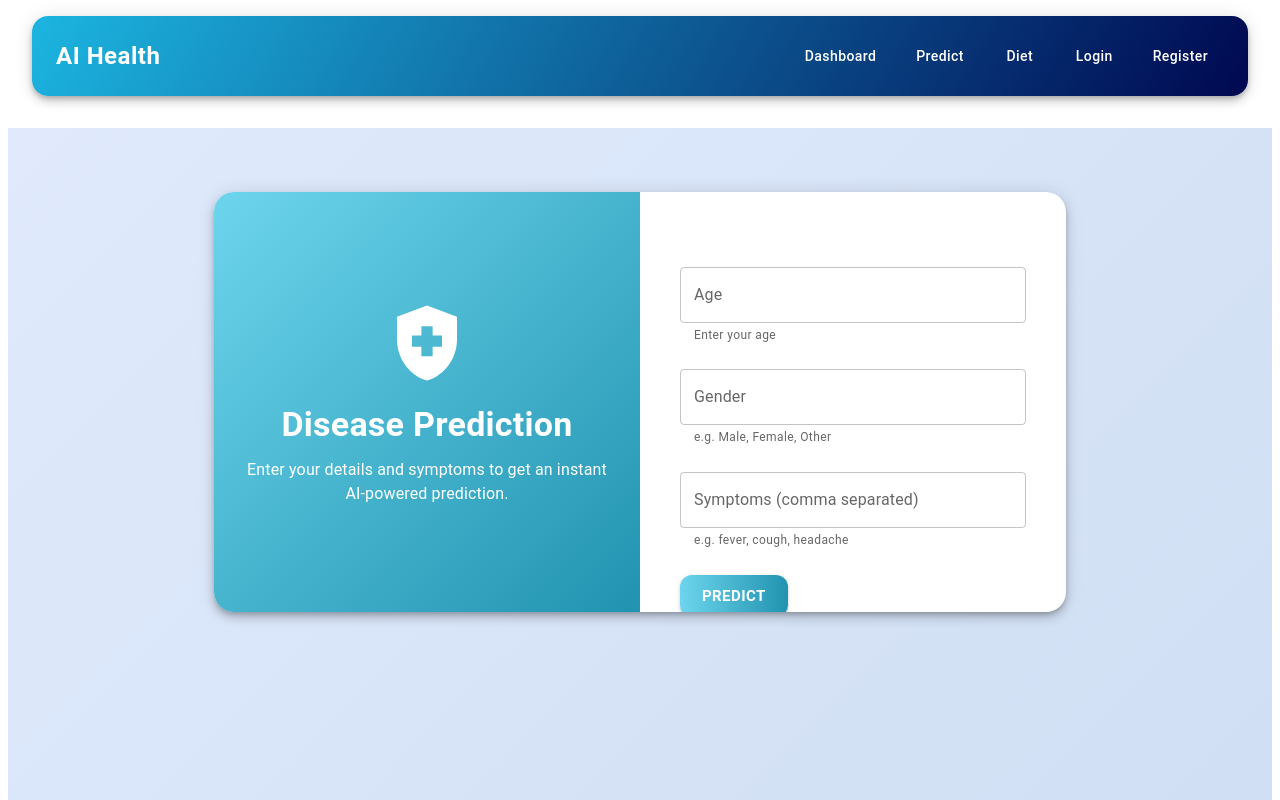
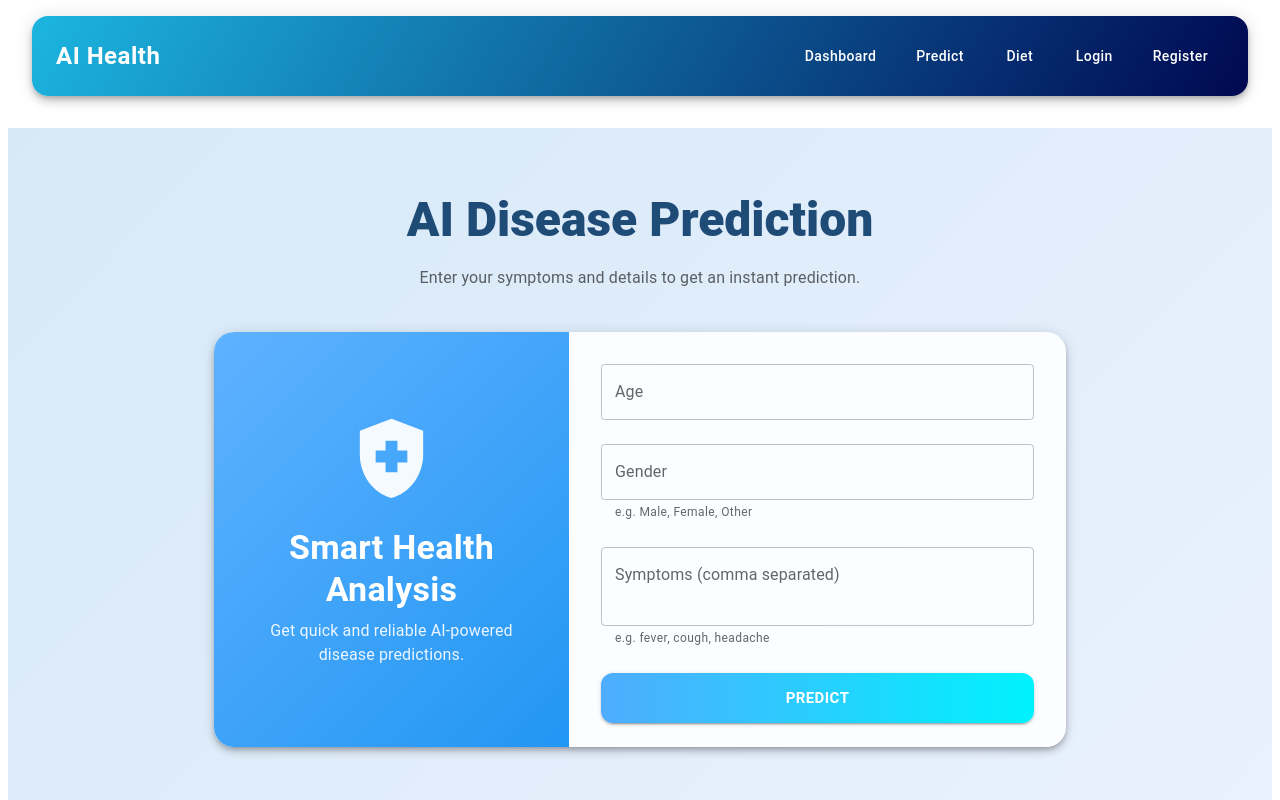
Before and after one commit to ritikpandeyyy/ai-disease-prediction, a React (Create React App) app in the folder frontend/: page /predict in a window 1280 px wide. Shown: the top 800 px of the page. Built offline with nearby package versions, Linux system fonts and the light colour scheme.

Commit message:
predict update

```diff
--- a/frontend/src/pages/Diet.js
+++ b/frontend/src/pages/Diet.js
@@ -1,19 +1,19 @@
-
 import React, { useState } from 'react';
-import { Container, Typography, Box, TextField, Button, Alert, List, ListItem, Card, CardContent, Grid, Stack } from '@mui/material';
+import {
+  Container, Typography, Box, TextField, Button, Alert, List, ListItem,
+  Card, CardContent, Grid, Stack, Chip
+} from '@mui/material';
 import axios from 'axios';
 import { motion } from 'framer-motion';
-import RestaurantIcon from '@mui/icons-material/Restaurant';
 import EmojiFoodBeverageIcon from '@mui/icons-material/EmojiFoodBeverage';
+import RestaurantMenuIcon from '@mui/icons-material/RestaurantMenu';
 
 export default function Diet() {
   const [form, setForm] = useState({ age: '', gender: '', healthGoal: '' });
   const [result, setResult] = useState(null);
   const [error, setError] = useState('');
 
-  const handleChange = e => {
-    setForm({ ...form, [e.target.name]: e.target.value });
-  };
+  const handleChange = e => setForm({ ...form, [e.target.name]: e.target.value });
 
   const handleSubmit = async e => {
     e.preventDefault();
@@ -22,49 +22,174 @@ export default function Diet() {
     try {
       const res = await axios.post('http://localhost:5001/api/diet', form);
       setResult(res.data);
-    } catch (err) {
-      setError('Recommendation failed');
+    } catch {
+      setError('Failed to fetch recommendations');
     }
   };
 
   return (
-    <Box sx={{ minHeight: '80vh', background: 'linear-gradient(135deg, #e0eafc 0%, #cfdef3 100%)', py: 8 }}>
+    <Box
+      sx={{
+        minHeight: '100vh',
+        py: 8,
+        background: 'linear-gradient(135deg, #d7e9f7 0%, #f0f7ff 100%)',
+      }}
+    >
       <Container maxWidth="md">
-        <motion.div initial={{ opacity: 0, y: 40 }} animate={{ opacity: 1, y: 0 }} transition={{ duration: 0.7 }}>
-          <Card elevation={6} sx={{ borderRadius: 5, p: 0, overflow: 'hidden', display: 'flex', minHeight: 420 }}>
+
+        {/* HEADER */}
+        <motion.div
+          initial={{ opacity: 0, y: 25 }}
+          animate={{ opacity: 1, y: 0 }}
+          transition={{ duration: 0.6 }}
+        >
+          <Typography variant="h3" fontWeight={800} align="center" color="#1f4b77" mb={2}>
+            Personalized Diet Plan
+          </Typography>
+          <Typography variant="subtitle1" align="center" color="text.secondary" mb={5}>
+            Enter your details to generate an AI-powered healthy diet recommendation.
+          </Typography>
+        </motion.div>
+
+        {/* MAIN CARD */}
+        <motion.div
+          initial={{ opacity: 0, y: 50 }}
+          animate={{ opacity: 1, y: 0 }}
+          transition={{ duration: 0.8 }}
+        >
+          <Card
+            elevation={5}
+            sx={{
+              borderRadius: 5,
+              overflow: 'hidden',
+              backdropFilter: 'blur(10px)',
+              background: 'rgba(255,255,255,0.8)',
+            }}
+          >
             <Grid container>
-              <Grid item xs={12} md={6} sx={{ background: 'linear-gradient(135deg, #e0eafc 0%, #cfdef3 100%)', display: 'flex', flexDirection: 'column', alignItems: 'center', justifyContent: 'center', p: 4 }}>
-                <EmojiFoodBeverageIcon sx={{ fontSize: 90, color: '#6dd5ed', mb: 2 }} />
-                <Typography variant="h4" fontWeight={700} color="#2193b0" gutterBottom>Diet Recommendation</Typography>
-                <Typography variant="body1" color="textSecondary" align="center">
-                  Get a personalized diet plan based on your health goals and profile.
+
+              {/* LEFT SIDE */}
+              <Grid
+                item
+                xs={12}
+                md={5}
+                sx={{
+                  background: 'linear-gradient(135deg, #84d8f6 0%, #6db3f2 100%)',
+                  p: 4,
+                  display: 'flex',
+                  flexDirection: 'column',
+                  alignItems: 'center',
+                  justifyContent: 'center',
+                  color: 'white',
+                  textAlign: 'center',
+                }}
+              >
+                <motion.div
+                  animate={{ y: [0, -10, 0] }}
+                  transition={{ repeat: Infinity, duration: 3 }}
+                >
+                  <EmojiFoodBeverageIcon sx={{ fontSize: 90, opacity: 0.9 }} />
+                </motion.div>
+
+                <Typography variant="h4" fontWeight={700} mt={2}>
+                  Eat Smart, Live Better
+                </Typography>
+                <Typography variant="body1" sx={{ mt: 1, opacity: 0.9 }}>
+                  AI crafts your perfect diet based on habits and goals.
                 </Typography>
               </Grid>
-              <Grid item xs={12} md={6}>
-                <CardContent sx={{ p: { xs: 3, md: 5 }, height: '100%', display: 'flex', flexDirection: 'column', justifyContent: 'center' }}>
+
+              {/* RIGHT SIDE (FORM) */}
+              <Grid item xs={12} md={7}>
+                <CardContent sx={{ p: 4 }}>
                   <form onSubmit={handleSubmit}>
                     <Stack spacing={3}>
-                      <TextField label="Age" name="age" fullWidth value={form.age} onChange={handleChange} helperText="Enter your age" variant="outlined" />
-                      <TextField label="Gender" name="gender" fullWidth value={form.gender} onChange={handleChange} helperText="e.g. Male, Female, Other" variant="outlined" />
-                      <TextField label="Health Goal" name="healthGoal" fullWidth value={form.healthGoal} onChange={handleChange} helperText="e.g. weight loss, muscle gain, diabetes" variant="outlined" />
+                      <TextField
+                        label="Age"
+                        name="age"
+                        value={form.age}
+                        onChange={handleChange}
+                        fullWidth
+                        variant="outlined"
+                      />
+                      <TextField
+                        label="Gender"
+                        name="gender"
+                        value={form.gender}
+                        onChange={handleChange}
+                        fullWidth
+                        variant="outlined"
+                        helperText="e.g. Male, Female, Other"
+                      />
+                      <TextField
+                        label="Health Goal"
+                        name="healthGoal"
+                        value={form.healthGoal}
+                        onChange={handleChange}
+                        fullWidth
+                        variant="outlined"
+                        helperText="e.g. weight loss, muscle gain, diabetes"
+                      />
+
                       <motion.div whileHover={{ scale: 1.05 }} whileTap={{ scale: 0.97 }}>
-                        <Button type="submit" variant="contained" size="large" sx={{ background: 'linear-gradient(90deg, #6dd5ed 0%, #2193b0 100%)', fontWeight: 600, borderRadius: 3 }}>Get Recommendation</Button>
+                        <Button
+                          type="submit"
+                          variant="contained"
+                          size="large"
+                          fullWidth
+                          sx={{
+                            py: 1.5,
+                            borderRadius: 3,
+                            background: 'linear-gradient(90deg, #4facfe 0%, #00f2fe 100%)',
+                            fontWeight: 700,
+                            letterSpacing: 0.5,
+                          }}
+                        >
+                          Get My Diet Plan
+                        </Button>
                       </motion.div>
                     </Stack>
                   </form>
-                  {result && (
-                    <Alert severity="success" sx={{ mt: 3 }}>
-                      <Typography variant="subtitle1">Recommendations:</Typography>
-                      <List>
-                        {result.recommendations.map((rec, idx) => (
-                          <ListItem key={idx}>{rec}</ListItem>
-                        ))}
-                      </List>
+
+                  {/* ERROR */}
+                  {error && (
+                    <Alert severity="error" sx={{ mt: 3 }}>
+                      {error}
                     </Alert>
                   )}
-                  {error && <Alert severity="error" sx={{ mt: 3 }}>{error}</Alert>}
+
+                  {/* RESULT */}
+                  {result && (
+                    <motion.div
+                      initial={{ opacity: 0, y: 20 }}
+                      animate={{ opacity: 1, y: 0 }}
+                      transition={{ duration: 0.6 }}
+                    >
+                      <Alert
+                        severity="success"
+                        sx={{ mt: 4, borderRadius: 3, background: '#e8fdf1' }}
+                        icon={<RestaurantMenuIcon />}
+                      >
+                        <Typography variant="h6" fontWeight={600} mb={1}>
+                          Your Recommendations:
+                        </Typography>
+                        <List>
+                          {result.recommendations.map((rec, idx) => (
+                            <ListItem key={idx}>
+                              <Chip
+                                label={rec}
+                                color="primary"
+                                sx={{ background: '#6dd5ed', color: 'white', fontWeight: 600 }}
+                              />
+                            </ListItem>
+                          ))}
+                        </List>
+                      </Alert>
+                    </motion.div>
+                  )}
                 </CardContent>
               </Grid>
+
             </Grid>
           </Card>
         </motion.div>
--- a/frontend/src/pages/Predict.js
+++ b/frontend/src/pages/Predict.js
@@ -1,9 +1,10 @@
-
 import React, { useState } from 'react';
-import { Container, Typography, Box, TextField, Button, Alert, Card, CardContent, Grid, Stack, Divider } from '@mui/material';
+import {
+  Container, Typography, Box, TextField, Button, Alert, Card,
+  CardContent, Grid, Stack, LinearProgress, Chip
+} from '@mui/material';
 import axios from 'axios';
 import { motion } from 'framer-motion';
-import LocalHospitalIcon from '@mui/icons-material/LocalHospital';
 import HealthAndSafetyIcon from '@mui/icons-material/HealthAndSafety';
 
 export default function Predict() {
@@ -11,9 +12,7 @@ export default function Predict() {
   const [result, setResult] = useState(null);
   const [error, setError] = useState('');
 
-  const handleChange = e => {
-    setForm({ ...form, [e.target.name]: e.target.value });
-  };
+  const handleChange = e => setForm({ ...form, [e.target.name]: e.target.value });
 
   const handleSubmit = async e => {
     e.preventDefault();
@@ -22,45 +21,216 @@ export default function Predict() {
     try {
       const res = await axios.post('http://localhost:5001/api/predict', form);
       setResult(res.data);
-    } catch (err) {
+    } catch {
       setError('Prediction failed');
     }
   };
 
   return (
-    <Box sx={{ minHeight: '80vh', background: 'linear-gradient(135deg, #e0eafc 0%, #cfdef3 100%)', py: 8 }}>
+    <Box
+      sx={{
+        minHeight: '100vh',
+        py: 8,
+        background: 'linear-gradient(135deg, #d7e9f7 0%, #ecf2ff 100%)',
+      }}
+    >
       <Container maxWidth="md">
-        <motion.div initial={{ opacity: 0, y: 40 }} animate={{ opacity: 1, y: 0 }} transition={{ duration: 0.7 }}>
-          <Card elevation={6} sx={{ borderRadius: 5, p: 0, overflow: 'hidden', display: 'flex', minHeight: 420 }}>
+
+        {/* HEADER */}
+        <motion.div
+          initial={{ opacity: 0, y: 25 }}
+          animate={{ opacity: 1, y: 0 }}
+          transition={{ duration: 0.6 }}
+        >
+          <Typography
+            variant="h3"
+            fontWeight={800}
+            align="center"
+            color="#1f4b77"
+            mb={2}
+          >
+            AI Disease Prediction
+          </Typography>
+
+          <Typography
+            variant="subtitle1"
+            align="center"
+            color="text.secondary"
+            mb={5}
+          >
+            Enter your symptoms and details to get an instant prediction.
+          </Typography>
+        </motion.div>
+
+        {/* MAIN CARD */}
+        <motion.div
+          initial={{ opacity: 0, y: 35 }}
+          animate={{ opacity: 1, y: 0 }}
+          transition={{ duration: 0.8 }}
+        >
+          <Card
+            elevation={5}
+            sx={{
+              borderRadius: 5,
+              overflow: 'hidden',
+              backdropFilter: 'blur(10px)',
+              background: 'rgba(255,255,255,0.85)',
+            }}
+          >
             <Grid container>
-              <Grid item xs={12} md={6} sx={{ background: 'linear-gradient(135deg, #6dd5ed 0%, #2193b0 100%)', display: 'flex', flexDirection: 'column', alignItems: 'center', justifyContent: 'center', p: 4 }}>
-                <HealthAndSafetyIcon sx={{ fontSize: 90, color: 'white', mb: 2 }} />
-                <Typography variant="h4" fontWeight={700} color="white" gutterBottom>Disease Prediction</Typography>
-                <Typography variant="body1" color="white" align="center">
-                  Enter your details and symptoms to get an instant AI-powered prediction.
+
+              {/* LEFT SIDE */}
+              <Grid
+                item
+                xs={12}
+                md={5}
+                sx={{
+                  background: 'linear-gradient(135deg, #5fb2ff 0%, #2196f3 100%)',
+                  p: 4,
+                  display: 'flex',
+                  flexDirection: 'column',
+                  alignItems: 'center',
+                  justifyContent: 'center',
+                  color: 'white',
+                  textAlign: 'center',
+                }}
+              >
+                <motion.div
+                  animate={{ y: [0, -10, 0] }}
+                  transition={{ repeat: Infinity, duration: 3 }}
+                >
+                  <HealthAndSafetyIcon sx={{ fontSize: 95, opacity: 0.95 }} />
+                </motion.div>
+
+                <Typography variant="h4" fontWeight={700} mt={2}>
+                  Smart Health Analysis
+                </Typography>
+
+                <Typography variant="body1" sx={{ mt: 1, opacity: 0.9 }}>
+                  Get quick and reliable AI-powered disease predictions.
                 </Typography>
               </Grid>
-              <Grid item xs={12} md={6}>
-                <CardContent sx={{ p: { xs: 3, md: 5 }, height: '100%', display: 'flex', flexDirection: 'column', justifyContent: 'center' }}>
+
+              {/* RIGHT SIDE (FORM) */}
+              <Grid item xs={12} md={7}>
+                <CardContent sx={{ p: 4 }}>
+
                   <form onSubmit={handleSubmit}>
                     <Stack spacing={3}>
-                      <TextField label="Age" name="age" fullWidth value={form.age} onChange={handleChange} helperText="Enter your age" variant="outlined" />
-                      <TextField label="Gender" name="gender" fullWidth value={form.gender} onChange={handleChange} helperText="e.g. Male, Female, Other" variant="outlined" />
-                      <TextField label="Symptoms (comma separated)" name="symptoms" fullWidth value={form.symptoms} onChange={handleChange} helperText="e.g. fever, cough, headache" variant="outlined" />
+                      <TextField
+                        label="Age"
+                        name="age"
+                        value={form.age}
+                        onChange={handleChange}
+                        fullWidth
+                        variant="outlined"
+                      />
+
+                      <TextField
+                        label="Gender"
+                        name="gender"
+                        value={form.gender}
+                        onChange={handleChange}
+                        fullWidth
+                        helperText="e.g. Male, Female, Other"
+                        variant="outlined"
+                      />
+
+                      <TextField
+                        label="Symptoms (comma separated)"
+                        name="symptoms"
+                        value={form.symptoms}
+                        onChange={handleChange}
+                        fullWidth
+                        helperText="e.g. fever, cough, headache"
+                        multiline
+                        rows={2}
+                        variant="outlined"
+                      />
+
                       <motion.div whileHover={{ scale: 1.05 }} whileTap={{ scale: 0.97 }}>
-                        <Button type="submit" variant="contained" size="large" sx={{ background: 'linear-gradient(90deg, #6dd5ed 0%, #2193b0 100%)', fontWeight: 600, borderRadius: 3 }}>Predict</Button>
+                        <Button
+                          type="submit"
+                          variant="contained"
+                          size="large"
+                          fullWidth
+                          sx={{
+                            py: 1.5,
+                            borderRadius: 3,
+                            background: 'linear-gradient(90deg, #4facfe 0%, #00f2fe 100%)',
+                            fontWeight: 700,
+                          }}
+                        >
+                          Predict
+                        </Button>
                       </motion.div>
                     </Stack>
                   </form>
-                  {result && (
-                    <Alert severity="success" sx={{ mt: 3 }}>
-                      Prediction: <b>{result.prediction}</b> <br />
-                      Confidence: <b>{(result.confidence * 100).toFixed(1)}%</b>
+
+                  {/* ERROR */}
+                  {error && (
+                    <Alert severity="error" sx={{ mt: 3 }}>
+                      {error}
                     </Alert>
                   )}
-                  {error && <Alert severity="error" sx={{ mt: 3 }}>{error}</Alert>}
+
+                  {/* RESULT */}
+                  {result && (
+                    <motion.div
+                      initial={{ opacity: 0, y: 15 }}
+                      animate={{ opacity: 1, y: 0 }}
+                      transition={{ duration: 0.6 }}
+                    >
+                      <Card
+                        elevation={3}
+                        sx={{
+                          mt: 4,
+                          p: 3,
+                          borderRadius: 4,
+                          background: '#e8f4ff',
+                        }}
+                      >
+                        <Stack spacing={2}>
+                          <Typography variant="h6" fontWeight={700}>
+                            Prediction Result:
+                          </Typography>
+
+                          <Chip
+                            label={result.prediction}
+                            color="primary"
+                            sx={{
+                              fontSize: '15px',
+                              fontWeight: 700,
+                              py: 1.2,
+                              background: '#2196f3',
+                              color: 'white',
+                            }}
+                          />
+
+                          <Typography variant="body2" fontWeight={600}>
+                            Confidence Level:
+                          </Typography>
+
+                          <LinearProgress
+                            variant="determinate"
+                            value={result.confidence * 100}
+                            sx={{
+                              height: 10,
+                              borderRadius: 5,
+                            }}
+                          />
+
+                          <Typography fontWeight={600} align="right">
+                            {(result.confidence * 100).toFixed(1)}%
+                          </Typography>
+                        </Stack>
+                      </Card>
+                    </motion.div>
+                  )}
+
                 </CardContent>
               </Grid>
+
             </Grid>
           </Card>
         </motion.div>
```
